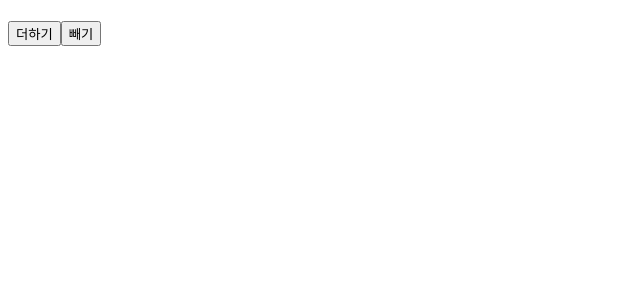
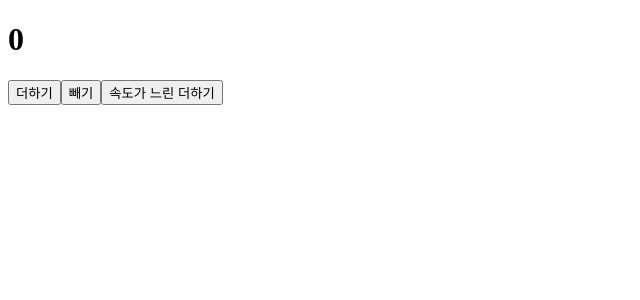
Before and after one commit to hoilzz/test-tutorial-with-todo, a React app: page /calculator in a window 1280 px wide. Shown: the top 300 px of the page, without its empty margins (0-640 px from the left). Built offline with nearby package versions, Linux system fonts and the light colour scheme.

Commit message:
버튼 2개 테스트, react-testing-library의 render 특성상 cleanup 메서드 필요

```diff
--- a/src/components/App.js
+++ b/src/components/App.js
@@ -15,7 +15,9 @@ const NoPage = React.lazy(() =>
   import(/* webpackChunkName: "Nopage" */ './NoPage'),
 );
 
-const Calculator = React.lazy(() => import('./Calculator'));
+const CalculatorContainer = React.lazy(() =>
+  import('../containers/CalculatorContainer'),
+);
 
 const App = () => (
   <Router>
@@ -23,7 +25,7 @@ const App = () => (
       <Switch>
         <Route exact path="/" component={Home} />
         <Route path="/async" component={AsyncPage} />
-        <Route path="/calculator" component={Calculator} />
+        <Route path="/calculator" component={CalculatorContainer} />
         <Route component={NoPage} />
       </Switch>
     </React.Suspense>
--- a/src/components/Calculator.js
+++ b/src/components/calculator/index.js
@@ -5,6 +5,7 @@ const Calculator = ({
   number,
   onClickIncrement,
   onClickDecrement,
+  onClickAsyncIncrement,
 }) => {
   return (
     <div>
@@ -16,6 +17,10 @@ const Calculator = ({
         <button type="button" onClick={onClickDecrement}>
           빼기
         </button>
+
+        <button type="button" onClick={onClickAsyncIncrement}>
+          속도가 느린 더하기
+        </button>
       </div>
     </div>
   );
@@ -25,6 +30,7 @@ Calculator.propTypes = {
   number: PropTypes.number.isRequired,
   onClickIncrement: PropTypes.func.isRequired,
   onClickDecrement: PropTypes.func.isRequired,
+  onClickAsyncIncrement: PropTypes.func.isRequired,
 };
 
 export default Calculator;
--- a/src/containers/CalculatorContainer.js
+++ b/src/containers/CalculatorContainer.js
@@ -1,18 +1,23 @@
 import React, { useState } from 'react';
 
-import Calculator from '../components/Calculator';
+import Calculator from '../components/calculator';
 
 const CalculatorContainer = () => {
   const [number, updateCounter] = useState(0);
 
   const handleIncrement = () => updateCounter(number + 1);
   const handleDecrement = () => updateCounter(number - 1);
+  const handleAsyncIncrement = () =>
+    setTimeout(() => {
+      updateCounter(number + 1);
+    }, 500);
 
   return (
     <Calculator
       number={number}
       onClickIncrement={handleIncrement}
-      onClickDeCrement={handleDecrement}
+      onClickDecrement={handleDecrement}
+      onClickAsyncIncrement={handleAsyncIncrement}
     />
   );
 };
```
Also changed, not shown: 2 other files (tests, documents, lock files or other folders).
